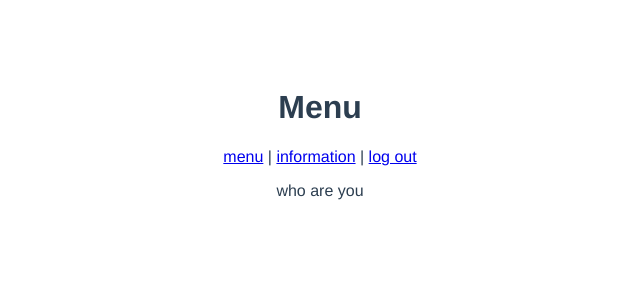
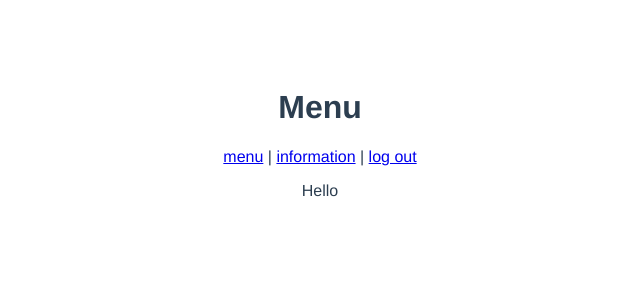
Before and after one commit to SUYEON97/websystem, a Vue app in the folder frontend/: page /menu in a window 1280 px wide. Shown: the top 300 px of the page, without its empty margins (320-960 px from the left). Built offline with nearby package versions, Linux system fonts and the light colour scheme.

Commit message:
라우터 가드
라우터 가드1

```diff
--- a/frontend/src/components/Menu.vue
+++ b/frontend/src/components/Menu.vue
@@ -4,7 +4,7 @@
         <router-link :to="{name: 'Menu', params: {name: this.name}}">menu</router-link> |
         <router-link :to="{name: 'Information', params: {name: this.name}}">information</router-link> |
         <router-link :to="{name: 'Login'}">log out</router-link>
-        <p>{{greeting}} {{name}}</p>
+        <p>Hello {{name}}</p>
     </div>
 </template>
 <script>
@@ -12,13 +12,7 @@ export default {
     data(){
         return{
             name: this.$route.params.name,
-            greeting: 'who are you'
         }
     },
-    methods:{
-        greeting(){
-            if(name) this.greeting = "Hello"
-        }
-    }
 }
 </script>
```
